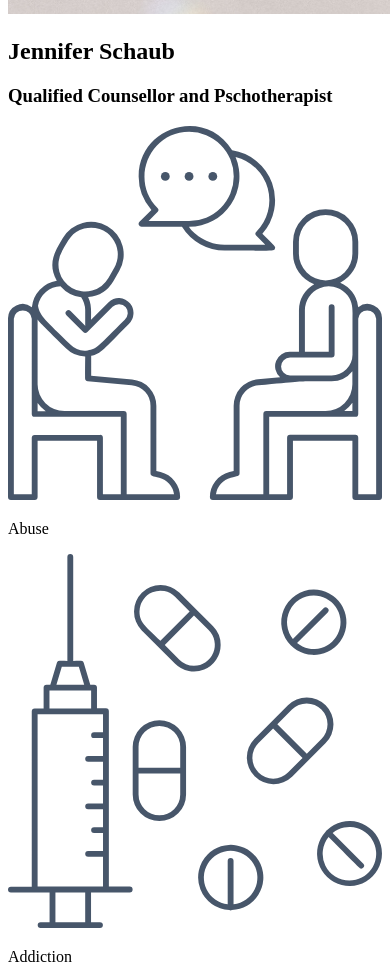
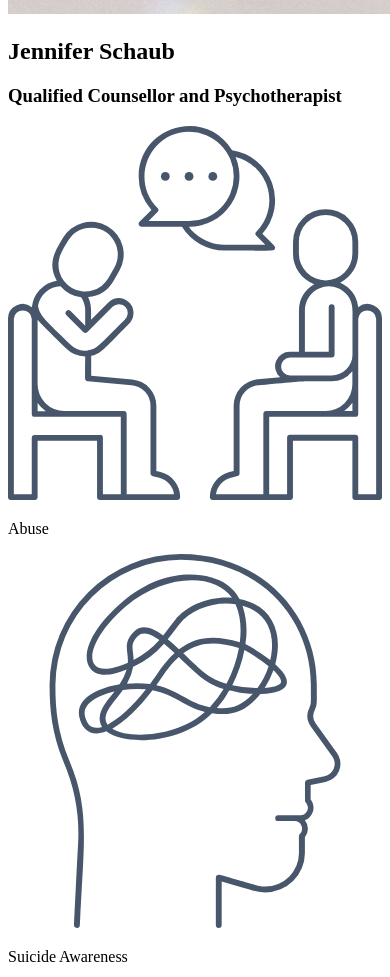
Before and after one commit to Matt-htims/JLPersonalTherapy, a Next.js app: page /aboutus in a window 390 px wide. Shown: the part 1020-1997 px from the top of the page. Built offline with nearby package versions, Linux system fonts and the light colour scheme.

Commit message:
Added in more space on the home page and the about us page as looked a bit cramped

```diff
--- a/components/About/AboutPersonLong.jsx
+++ b/components/About/AboutPersonLong.jsx
@@ -13,36 +13,43 @@ const AboutPersonLong = ({
 	f2,
 }) => {
 	return (
-		<div>
-			<img src={image} alt={name} />
-			<div>
-				<div>
-					<div>
-						<h2>{name}</h2>
-						<h3>{title}</h3>
-					</div>
-					<div className="icons">
-						{icons.map(icon => (
-							<div>
-								<img src={icon.name} label={icon.alt} />
-								<p>{icon.label}</p>
-							</div>
-						))}
+		<div className="lg:flex lg:space-x-12 lg:space-y-0 space-y-8 items-start">
+			<div className="space-y-10">
+				<div className="lg:flex lg:space-x-8 lg:space-y-0 space-y-8">
+					<img
+						className="lg:w-36 lg:h-36 md:w-44 md:h-44 w-36 h-36 rounded-full lg:m-0 m-auto"
+						src={image}
+						alt={name}
+					/>
+					<div className="flex lg:flex-row w-full lg:text-left text-center flex-col lg:space-y-0 space-y-6 justify-between items-center">
+						<div className="space-y-3">
+							<h2 className="md:text-3xl font-semibold text-xl">{name}</h2>
+							<h3 className="md:text-base text-sm font-thin">{title}</h3>
+						</div>
+						<div className="icons flex lg:space-x-10 md:space-x-28 space-x-10">
+							{icons.map(icon => (
+								<div className="flex flex-col items-center space-y-2">
+									<img className="w-14" src={icon.name} label={icon.alt} />
+									<p className="text-center text-xs">{icon.label}</p>
+								</div>
+							))}
+						</div>
 					</div>
 				</div>
-				<div>
+				<div className="space-y-10 leading-relaxed md:text-base  md:text-justify">
 					<p>{b1}</p>
 					<p>{b2}</p>
 				</div>
-				<div>
+				<div className="space-y-10 leading-relaxed md:text-base  md:text-justify">
 					<p>{training}</p>
-					<ul>
+
+					<ul className="list-disc pl-10 space-y-1 md:grid grid-cols-2">
 						{addTraining.map(add => (
 							<li key={add}>{add}</li>
 						))}
 					</ul>
 				</div>
-				<div>
+				<div className="space-y-10 leading-relaxed md:text-base  md:text-justify">
 					<p>{f1}</p>
 					<p>{f2}</p>
 				</div>
--- a/components/Faqs/Faqs.jsx
+++ b/components/Faqs/Faqs.jsx
@@ -11,7 +11,7 @@ function Faqs() {
 		<div className="lg:flex justify-around items-center">
 			<Link href="/faqs">
 				<a>
-					<h2 className="text-4xl hover:scale-105 transition-all lg:text-left text-center lg:mb-0 mb-8">
+					<h2 className="md:text-4xl text-3xl hover:scale-105 transition-all lg:text-left text-center lg:mb-0 mb-8">
 						FAQs
 					</h2>
 				</a>
--- a/pages/aboutus.jsx
+++ b/pages/aboutus.jsx
@@ -7,14 +7,36 @@ function aboutus() {
 	return (
 		<div className="min-h-screen my-16 max-w-7xl m-auto md:px-8 px-5">
 			<h1 className="md:text-5xl text-3xl text-center">About us</h1>
-			<div>
+			<div className="md:mt-20 mt-10 md:mb-32 mb-18  space-y-20">
 				<AboutPersonLong
 					image="help.png"
 					name="Jennifer Schaub"
-					title="Qualified Counsellor and Pschotherapist"
+					title="Qualified Counsellor and Psychotherapist"
 					b1="In the years before my training I have adopted many caregiving roles, including carer and learning support assistant. To me, community is everything and I do as much as possible to support my own (between being a mum and work). I currently volunteer with We Are With You (formally known as Addaction), True Butterflies and West Country Association for Counselling."
-					b2="I understand that counselling is a personal experience that needs to be tailored to my client. I feel the autonomy of the client should be respected at all times, as they are the most qualified person to know what they want from the counselling experience. I use my expertise to guide clients through a journey of exploration to know themselves better and achieve their desired goals. I work in the modality of person centred/ humanistic approach, although I draw upon other modalities depending on what is appropriate for each client."
-					training="I am trained in counselling/psychotherapy (L5), with experience in domestic abuse, sexual violence, addicition and suicide awareness. I am also able to manage any of following issues;"
+					b2={
+						<>
+							I understand that counselling is a personal experience that needs
+							to be tailored to my client. I feel the autonomy of the client
+							should be respected at all times, as they are the most qualified
+							person to know what they want from the counselling experience. I
+							use my expertise to guide clients through a journey of exploration
+							to know themselves better and achieve their desired goals. I work
+							in the modality of{' '}
+							<strong>person centred/ humanistic approach</strong>, although I
+							draw upon other modalities depending on what is appropriate for
+							each client.
+						</>
+					}
+					training={
+						<>
+							I am trained in counselling/psychotherapy (L5), with experience in{' '}
+							<strong>
+								domestic abuse, sexual violence, addiction and suicide
+								awareness.
+							</strong>{' '}
+							I am also able to manage any of following issues;
+						</>
+					}
 					addTraining={[
 						'Common life issues',
 						'Depression',
@@ -26,22 +48,42 @@ function aboutus() {
 					]}
 					icons={[
 						{ name: 'services/Abuse.svg', label: 'Abuse' },
-						{ name: 'services/Addiction.svg', label: 'Addiction' },
 						{
 							name: 'services/SuicideAwareness.svg',
 							label: 'Suicide Awareness',
 						},
+						{ name: 'services/Addiction.svg', label: 'Addiction' },
 					]}
-					f1="I am DASH trained to level 3 standard, trained in Mental health first aid as well as being a member of the BACP and WAC. I currently work as a learning support assistant for Adult Education and will be training as a tutor for level 2 counselling."
+					f1={
+						<>
+							I am <strong>DASH</strong> trained to level 3 standard, trained in
+							Mental health first aid as well as being a member of the{' '}
+							<strong>BCAP</strong> and <strong>WAC</strong>. I currently work
+							as a learning support assistant for Adult Education and will be
+							training as a tutor for level 2 counselling.
+						</>
+					}
 					f2="If you feel you would like to work with me please contact me at the email and telephone number provided in the ‘contact us button’ - this can also be found with the green icon on the top right hand corner of each page."
 				/>
 				<AboutPersonLong
 					image="help.png"
 					name="Lorna Sandry"
-					title="Qualified Counsellor and Pschotherapist"
-					b1="Being at an age where I have the time and energy to give something back, I feel privileged to work with individuals to help them make sense of their world.I pride myself on my ability to listen, and truly enjoy my role working with people on their journeys of self discovery."
+					title="Qualified Counsellor and Psychotherapist"
+					b1="Being at an age where I have the time and energy to give something back, I feel privileged to work with individuals to help them make sense of their world. I pride myself on my ability to listen, and truly enjoy my role working with people on their journeys of self discovery."
 					b2="The sentiment  ‘emotional well-being is just as important as breathing’ resonates with how I practice during sessions. Understanding oneself is helpful in coping with life’s daily disappointments and struggles along with the highs. My role is helping you to re-discover your true self. Psychologist Abraham Maslow once said, ‘In any given moment, we have two options: to step forward into growth or step back into safety’. I want to help you to empower yourself and become who you truly are. "
-					training="I have trained in domestic abuse and sexual violence (L1 & 2) and suicide awareness. Most of my experience is in bereavement/ grief/ loss and addiction, as I currently work with Cruse Bereavement and We are with You on a voluntary basis. I am also comfortable working with the following;"
+					training={
+						<>
+							I have trained in{' '}
+							<strong>
+								domestic abuse and sexual violence (L1 & 2) and suicide
+								awareness.
+							</strong>{' '}
+							Most of my experience is in{' '}
+							<strong>bereavement/ grief/ loss and addiction</strong>, as I
+							currently work with Cruse Bereavement and We are with You on a
+							voluntary basis. I am also comfortable working with the following;
+						</>
+					}
 					addTraining={[
 						'Common life issues',
 						'Depression',
```
Also changed, not shown: pages/index.jsx (+23 -17 lines), components/About/save.jsx (added).
